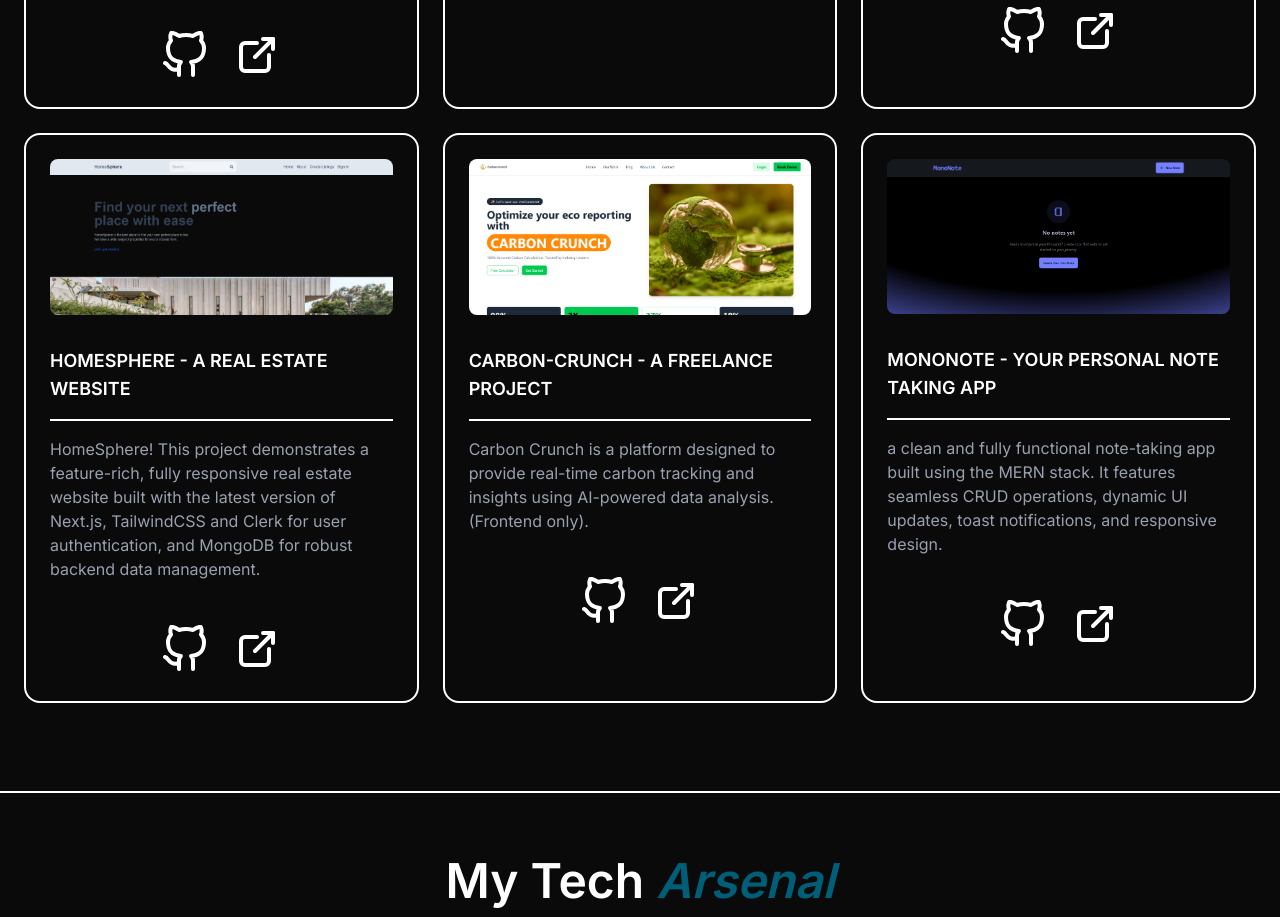
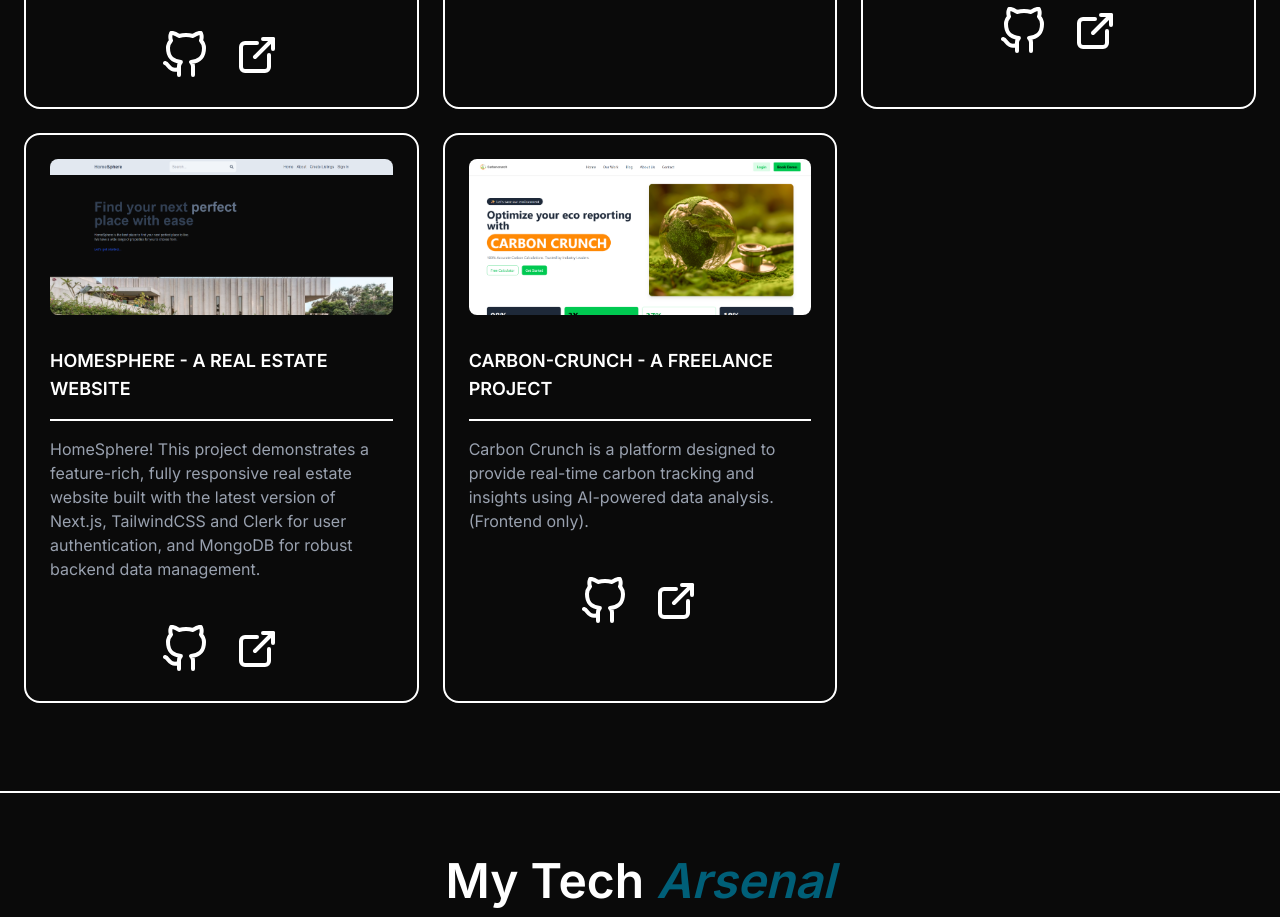
Before and after one commit to Sarthakkashyapp/PortfolioSarthak, a React (Vite) app: page / in a window 1280 px wide. Shown: the part 1700-2617 px from the top of the page. Built offline with nearby package versions, Linux system fonts and the light colour scheme.

Commit message:
removed mononote

```diff
--- a/src/data/Projects.js
+++ b/src/data/Projects.js
@@ -13,7 +13,7 @@ export const projectData = [
     desc: `AI-powered PDF summarization platform that generates clear, structured insights from your documents.
 Built with Next.js 15, LangChain, Clerk, Gemini-2.5-flash-lite, NeonDB, typescript Summarizerly provides secure file handling, interactive summaries, and a production-ready experience.`,
     image: Summarizerly,
-    github:`https://github.com/Sarthakkashyapp/Summarizerly`,
+    github: `https://github.com/Sarthakkashyapp/Summarizerly`,
     livelink: `https://summarizerly.vercel.app/`
   },
   {
@@ -22,43 +22,43 @@ Built with Next.js 15, LangChain, Clerk, Gemini-2.5-flash-lite, NeonDB, typescri
     desc: `VOYAGER AI aims to simplify the travel planning process by leveraging artificial intelligence to generate customized travel
     itineraries and suggest hotels that align with the user's preferences.`,
     image: Voyagerai,
-    github:`https://github.com/Sarthakkashyapp/Voyage-AI`,
+    github: `https://github.com/Sarthakkashyapp/Voyage-AI`,
     livelink: `https://voyager-ai-trip-planner.vercel.app/`
   },
   {
-    id:2,
+    id: 2,
     title: 'Social-Sync - A Realtime Chat App',
     desc: `A real-time chat application featuring secure authentication, authorization, and efficient global state
     management. Users can seamlessly sign up, log in, and engage in instant messaging with others in a responsive and
     intuitive interface.`,
     image: chatApp,
-    github:`https://github.com/Sarthakkashyapp/SocialSync`,
-    livelink:`https://socialsync-ct5t.onrender.com/`
+    github: `https://github.com/Sarthakkashyapp/SocialSync`,
+    livelink: `https://socialsync-ct5t.onrender.com/`
   },
   {
-    id:3,
+    id: 3,
     title: 'HomeSphere - A Real Estate website',
     desc: `HomeSphere! This project demonstrates a feature-rich, fully responsive real estate website built
     with the latest version of Next.js, TailwindCSS and Clerk for user authentication, and MongoDB for robust backend data management.`,
     image: Homesphere,
-    github:`https://github.com/Sarthakkashyapp/HomeSphere`,
-    livelink:`https://home-sphere-snowy.vercel.app/`
+    github: `https://github.com/Sarthakkashyapp/HomeSphere`,
+    livelink: `https://home-sphere-snowy.vercel.app/`
   },
   {
-    id:4,
+    id: 4,
     title: 'Carbon-Crunch - A Freelance Project',
     desc: `Carbon Crunch is a platform designed to provide real-time carbon tracking and insights using AI-powered data analysis. (Frontend only).`,
     image: Carboncrunch,
-    github:`https://github.com/Sarthakkashyapp/carbon-crunch`,
-    livelink:`https://carbon-crunch-seven.vercel.app/`
+    github: `https://github.com/Sarthakkashyapp/carbon-crunch`,
+    livelink: `https://carbon-crunch-seven.vercel.app/`
   },
-  {
-    id:5,
-    title: 'MonoNote - Your personal Note Taking App',
-    desc: ` a clean and fully functional note-taking app built using the MERN stack. It features seamless CRUD operations,
-    dynamic UI updates, toast notifications, and responsive design.`,
-    image: MonoNote,
-    github:`https://github.com/Sarthakkashyapp/MonoNote`,
-    livelink:`https://mononote-1.onrender.com/`
-  }
+  // {
+  //   id:5,
+  //   title: 'MonoNote - Your personal Note Taking App',
+  //   desc: ` a clean and fully functional note-taking app built using the MERN stack. It features seamless CRUD operations,
+  //   dynamic UI updates, toast notifications, and responsive design.`,
+  //   image: MonoNote,
+  //   github:`https://github.com/Sarthakkashyapp/MonoNote`,
+  //   livelink:`https://mononote-1.onrender.com/`
+  // }
 ];
```
